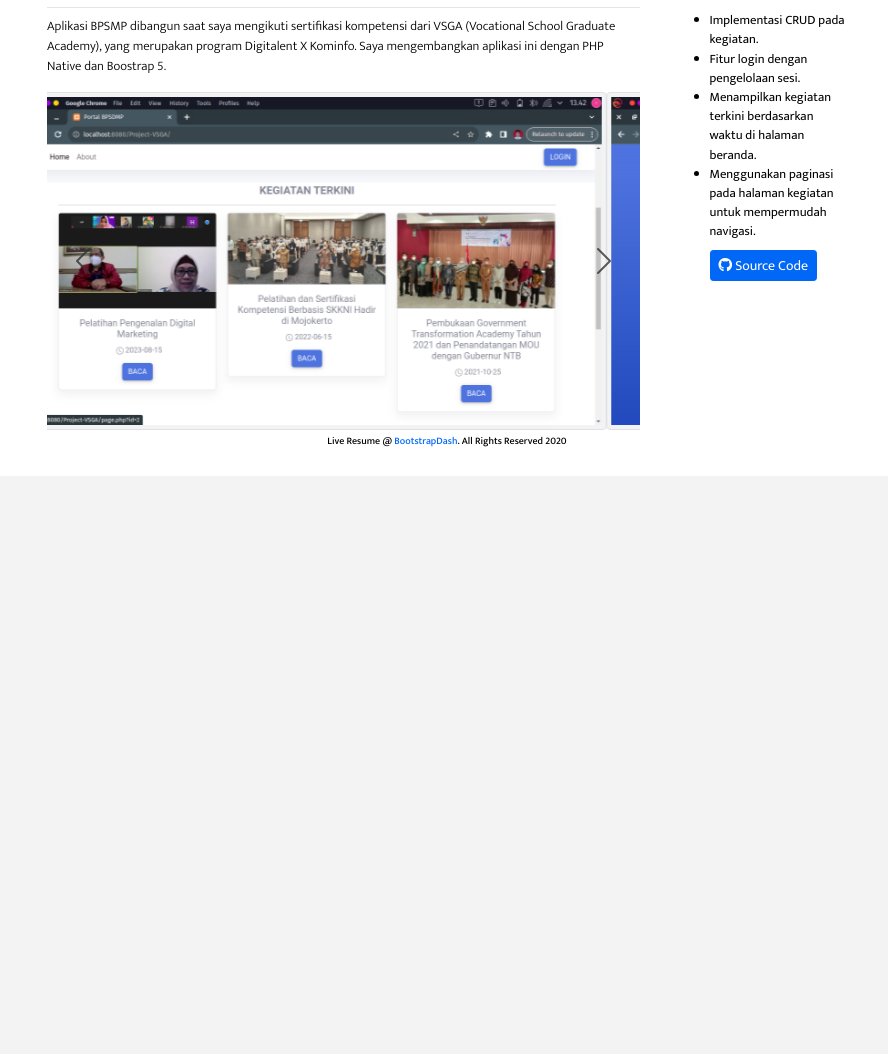
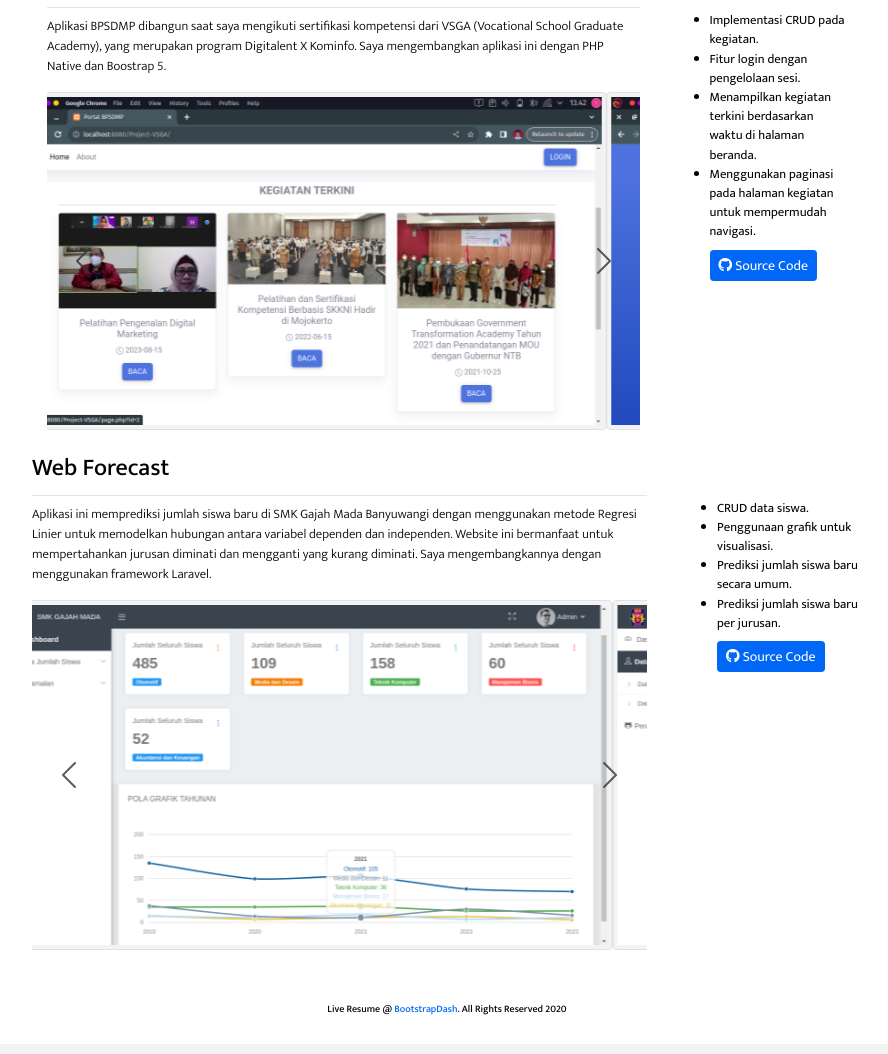
Before and after one commit to miftah-hzk/miftah-hzk.github.io, a plain HTML site: page portfolio.html in a window 1280 px wide. Shown: the part 716-1770 px from the top of the page, without its empty margins (313-1201 px from the left). Before the commit the page ends 1212 px from the top, so only its background shows below. Drawn offline with nearby package versions, Linux system fonts and the light colour scheme.

Commit message:
tambah porto

```diff
--- a/portfolio.html
+++ b/portfolio.html
@@ -86,7 +86,7 @@
                         <div class="col-lg-9 mb-10-vh">
                             <hr class="mt-1 mb-2">
                             <p>
-                              Mobil KRC adalah mainan alternatif yang dibuat khusus untuk anak SD untuk mengurangi dampak game online. Mobil ini diciptakan dalam rangka mengikuti ajang PKM KC 2022. Proyek tersebut berhasil mendapatkan pendanaan dari Kementerian Pendidikan, Kebudayaan, Riset, dan Teknologi (Kemendikkbudristek).
+                              Mobil KRC adalah mainan alternatif yang dibuat khusus untuk anak SD untuk mengurangi dampak game online. Mobil ini diciptakan dalam rangka mengikuti ajang PKM KC 2022. Proyek tersebut berhasil mendapatkan pendanaan dari Kementerian Pendidikan, Kebudayaan, Riset, dan Teknologi (Kemendikbudristek).
 
                             </p>
                             <div id="carouselExampleControls_1" class="carousel slide" data-bs-ride="carousel">
@@ -117,8 +117,8 @@
                             <ul>
                                 <li class="small">mengembangkan aplikasi mobile dengan Kodular untuk fungsi remote control.</li>
                                 <li class="small" >mengintegrasikan koneksi WiFi untuk komunikasi antar perangkat.</li>
-                                <li class="small" >Mengimplementasikan kotrol servo untuk fungsi gripper.</li>
-                                <li class="small" >menyediakan fitur monitoring persentasi baterai.</li>
+                                <li class="small" >Mengimplementasikan kontrol servo untuk fungsi gripper.</li>
+                                <li class="small" >menyediakan fitur monitoring persentase baterai.</li>
                                 <a href="https://github.com/miftahozuki/Project-PKM" target="_blank"><button class="btn btn-sm btn-primary small mt-2"><i class="fab fa-github"> </i> Source Code</button></a>
                               </ul>
                     </div>
@@ -132,7 +132,7 @@
                         <div class="col-lg-9 mb-10-vh">
                             <hr class="mt-1 mb-2">
                             <p>
-                              Aplikasi BPSMP dibangun saat saya mengikuti sertifikasi kompetensi dari VSGA (Vocational School Graduate Academy), yang merupakan program Digitalent X Kominfo. Saya mengembangkan aplikasi ini dengan PHP Native dan Boostrap 5.
+                              Aplikasi BPSDMP dibangun saat saya mengikuti sertifikasi kompetensi dari VSGA (Vocational School Graduate Academy), yang merupakan program Digitalent X Kominfo. Saya mengembangkan aplikasi ini dengan PHP Native dan Boostrap 5.
 
                             </p>
                             <div id="carouselExampleControls_2" class="carousel slide" data-bs-ride="carousel">
@@ -169,8 +169,53 @@
                               </ul>
                     </div>
 
+                    <!-- 3 -->
+                      <!-- 2 -->
+                <div class="myproject-content mt-4">
+                  <h4>Web Forecast</h4>
+                  <div class="row">
+                      <div class="col-lg-9 mb-10-vh">
+                          <hr class="mt-1 mb-2">
+                          <p>
+                            Aplikasi ini memprediksi jumlah siswa baru di SMK Gajah Mada Banyuwangi dengan menggunakan metode Regresi Linier untuk memodelkan hubungan antara variabel dependen dan independen. Website ini bermanfaat untuk mempertahankan jurusan diminati dan mengganti yang kurang diminati. Saya mengembangkannya dengan menggunakan framework Laravel.
+
+                          </p>
+                          <div id="carouselExampleControls_2" class="carousel slide" data-bs-ride="carousel">
+                              <div class="carousel-inner">
+                                <div class="carousel-item active">
+                                  <img src="assets/images/Sistem-Cerdas/sc-01.png" class="img-thumbnail d-block w-100" alt="...">
+                                </div>
+                                <div class="carousel-item">
+                                  <img src="assets/images/Sistem-Cerdas/sc-02.png" class="img-thumbnail d-block w-100" alt="...">
+                                </div>
+                                <div class="carousel-item">
+                                  <img src="assets/images/Sistem-Cerdas/sc-03.png" class="img-thumbnail d-block w-100" alt="...">
+                                </div>
+                                <div class="carousel-item">
+                                  <img src="assets/images/Sistem-Cerdas/sc-04.png" class="img-thumbnail d-block w-100" alt="...">
+                                </div>
+                              </div>
+                              <button class="carousel-control-prev" type="button" data-bs-target="#carouselExampleControls_2" data-bs-slide="prev">
+                                <span class="carousel-control-prev-icon" aria-hidden="true"></span>
+                              </button>
+                              <button class="carousel-control-next" type="button" data-bs-target="#carouselExampleControls_2" data-bs-slide="next">
+                                <span class="carousel-control-next-icon" aria-hidden="true"></span>
+                              </button>
+                            </div>
+                      </div>
+
+                      <div class="col-lg-3 mb-10-vh mt-2">
+                          <ul>
+                              <li class="small">CRUD data siswa.</li>
+                              <li class="small" >Penggunaan grafik untuk visualisasi.</li>
+                              <li class="small" >Prediksi jumlah siswa baru secara umum.</li>
+                              <li class="small" >Prediksi jumlah siswa baru per jurusan.</li>
+                              <a href="https://github.com/miftahozuki/Project-VSGA" target="_blank"><button class="btn btn-sm btn-primary small mt-2"><i class="fab fa-github"> </i> Source Code</button></a>
+                            </ul>
+                  </div>
+
             </section>
-            <footer>Live Resume @ <a href="https://www.bootstrapdash.com" target="_blank" rel="noopener noreferrer">BootstrapDash</a>. All Rights Reserved 2020</footer>
+            <footer class="mt-5">Live Resume @ <a href="https://www.bootstrapdash.com" target="_blank" rel="noopener noreferrer">BootstrapDash</a>. All Rights Reserved 2020</footer>
         </main>
     </div>
 
```
Also changed, not shown: index.html (+0 -29 lines), assets/images/Sistem-Cerdas/sc-01.png (added), assets/images/Sistem-Cerdas/sc-02.png (added), assets/images/Sistem-Cerdas/sc-03.png (added), assets/images/Sistem-Cerdas/sc-04.png (added).
